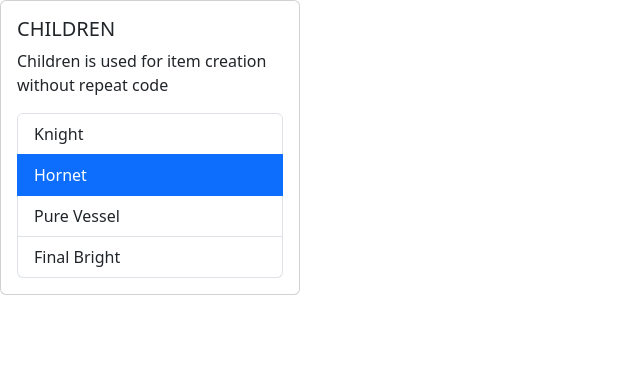
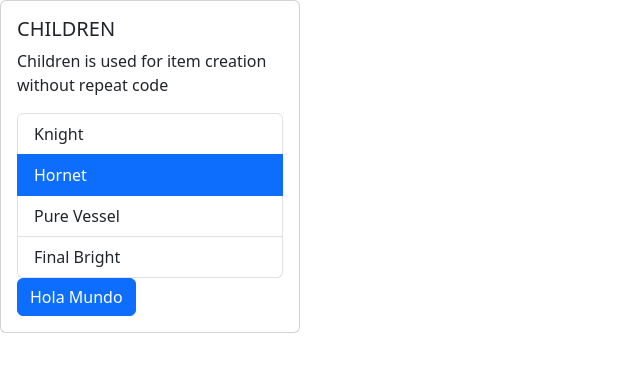
Before and after one commit to Leiru-Cat-Developer/Web-Programming-Educational, a React (Vite) app in the folder REACT/1-react-app/: page / in a window 1280 px wide. Shown: the top 372 px of the page, without its empty margins (0-640 px from the left). Built offline with nearby package versions, Linux system fonts and the light colour scheme.

Commit message:
Ejercicio Boton

```diff
--- a/REACT/1-react-app/src/App.tsx
+++ b/REACT/1-react-app/src/App.tsx
@@ -1,7 +1,14 @@
 import Card, { CardBody } from "./components/Card";
 import List from "./components/List";
 
+//Ejercicio de boton
+import Button from "./components/Button";
+import { useState } from "react";
+
 function App() {
+  const [isLoading, setIsLoading] = useState(false);
+  const handleClick = () => setIsLoading(!isLoading);
+
   // const list: string[] = [];
   const list = ["Knight", "Hornet", "Pure Vessel", "Final Bright"];
 
@@ -28,13 +35,18 @@
         title="CHILDREN"
         text="Children is used for item creation without repeat code"
       />
+
       {list.length ? (
         <List data={list} onSelect={handleSelect1} />
       ) : (
         "La lista no tiene elementos para mostrar"
       )}
+
       {/* <List data={list} onSelect={handleSelect1} /> */}
       {/* <List data={list} onSelect={handleSelect2} /> */}
+      <Button isLoading={isLoading} onClick={handleClick}>
+        Hola Mundo
+      </Button>
     </Card>
   );
 }
--- /dev/null
+++ b/REACT/1-react-app/src/components/Button.tsx
@@ -0,0 +1,22 @@
+import { ReactNode } from "react";
+
+type Props = {
+  children: ReactNode;
+  isLoading: boolean;
+  onClick: () => void;
+};
+
+function Button({ children, isLoading, onClick }: Props) {
+  return (
+    <button
+      onClick={onClick}
+      disabled={isLoading}
+      type="button"
+      className={`btn btn-${isLoading ? "secondary" : "primary"}`}
+    >
+      {isLoading ? "Cargando..." : children}
+    </button>
+  );
+}
+
+export default Button;
--- a/REACT/1-react-app/src/components/List.tsx
+++ b/REACT/1-react-app/src/components/List.tsx
@@ -1,5 +1,4 @@
 // import { MouseEvent } from "react";
-
 import { useState } from "react";
 
 type Props = {
@@ -13,6 +12,7 @@
     setIndex(i);
     onSelect?.(elemento); //Puede que la funcion se ocupe o no
   };
+
   return (
     <ul className="list-group">
       {/* Pasar el key es importante para que se asigne un identificador a cada dato del arreglo */}
```
